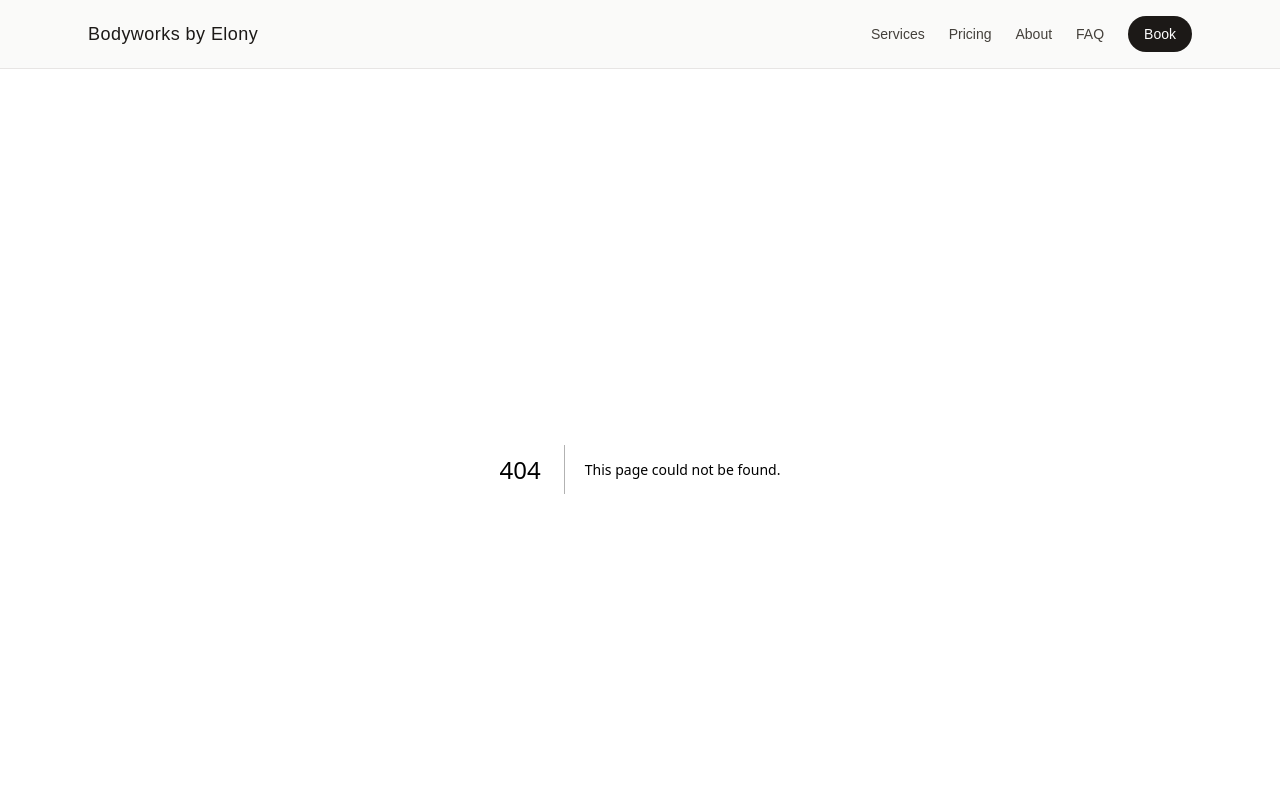
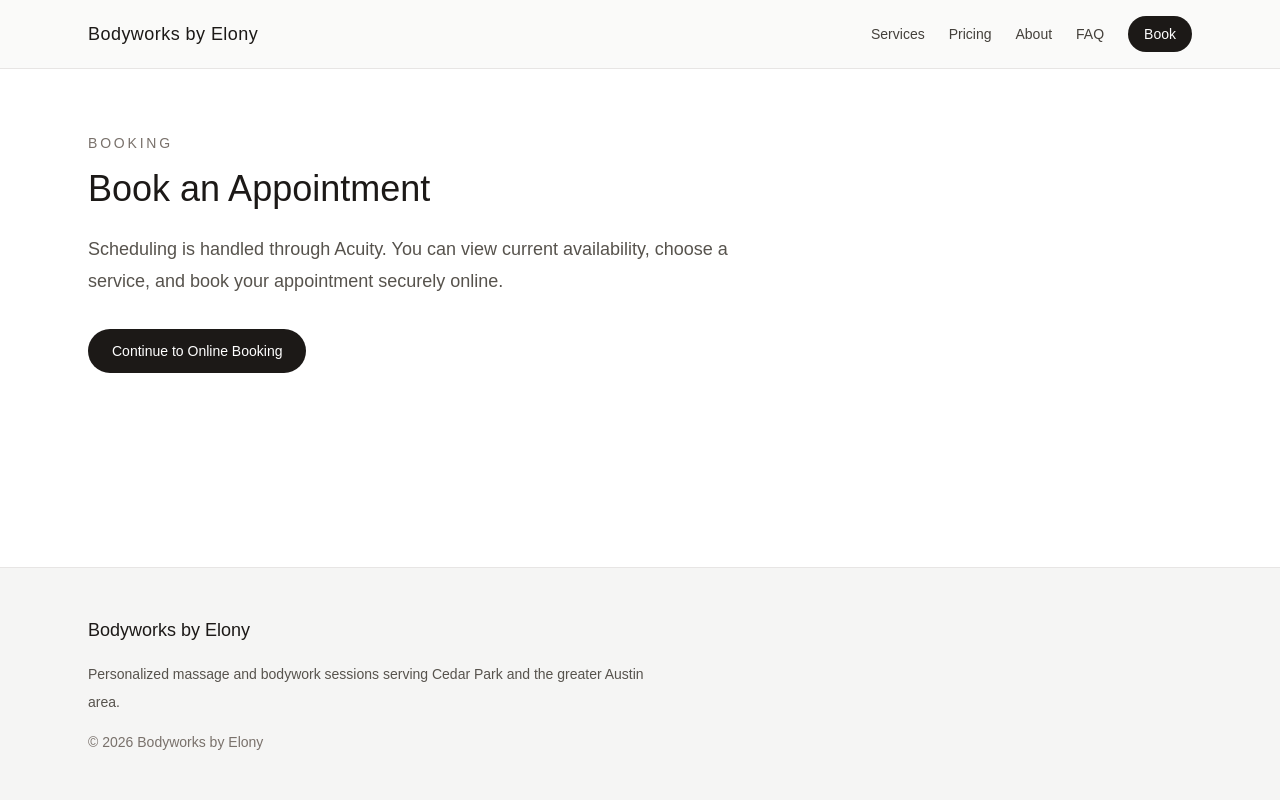
Before and after one commit to arosado-projects/bodyworks-by-elony, a Next.js app: page /booking in a window 1280 px wide. Before the commit this address had no page. Shown: the top 800 px of the page. Built offline with nearby package versions, Linux system fonts and the light colour scheme.

Commit message:
Add Acuity booking link

```diff
--- /dev/null
+++ b/app/about/page.tsx
@@ -0,0 +1,7 @@
+export default function AboutPage() {
+  return (
+    <main className="mx-auto max-w-6xl px-6 py-16">
+      <h1 className="text-4xl font-light text-stone-900">About Elony</h1>
+    </main>
+  );
+}
--- /dev/null
+++ b/app/booking/page.tsx
@@ -0,0 +1,32 @@
+import { siteConfig } from "../lib/site";
+
+export default function BookingPage() {
+  return (
+    <main className="mx-auto max-w-6xl px-6 py-16">
+      <div className="max-w-2xl">
+        <p className="mb-4 text-sm uppercase tracking-[0.2em] text-stone-500">
+          Booking
+        </p>
+
+        <h1 className="mb-6 text-4xl font-light text-stone-900">
+          Book an Appointment
+        </h1>
+
+        <p className="mb-8 text-lg leading-8 text-stone-600">
+          Scheduling is handled through Acuity. You can view current
+          availability, choose a service, and book your appointment securely
+          online.
+        </p>
+
+        <a
+          href={siteConfig.bookingUrl}
+          target="_blank"
+          rel="noopener noreferrer"
+          className="inline-flex rounded-full bg-stone-900 px-6 py-3 text-sm font-medium text-white transition hover:bg-stone-700"
+        >
+          Continue to Online Booking
+        </a>
+      </div>
+    </main>
+  );
+}
--- a/app/components/Header.tsx
+++ b/app/components/Header.tsx
@@ -1,3 +1,5 @@
+import { siteConfig } from "../lib/site";
+
 export default function Header() {
   return (
     <header className="border-b border-stone-200 bg-stone-50">
@@ -24,11 +26,14 @@ export default function Header() {
           </a>
 
           <a
-            href="#"
+            href={siteConfig.bookingUrl}
+            target="_blank"
+            rel="noopener noreferrer"
             className="rounded-full bg-stone-900 px-4 py-2 text-white transition hover:bg-stone-700"
           >
             Book
           </a>
+
         </nav>
       </div>
     </header>
--- /dev/null
+++ b/app/contact/page.tsx
@@ -0,0 +1,7 @@
+export default function ContactPage() {
+  return (
+    <main className="mx-auto max-w-6xl px-6 py-16">
+      <h1 className="text-4xl font-light text-stone-900">Contact</h1>
+    </main>
+  );
+}
--- /dev/null
+++ b/app/faq/page.tsx
@@ -0,0 +1,7 @@
+export default function FaqPage() {
+  return (
+    <main className="mx-auto max-w-6xl px-6 py-16">
+      <h1 className="text-4xl font-light text-stone-900">FAQ</h1>
+    </main>
+  );
+}
--- /dev/null
+++ b/app/lib/site.ts
@@ -0,0 +1,4 @@
+export const siteConfig = {
+  name: "Bodyworks by Elony",
+  bookingUrl: "https://bodyworksbyelony.as.me",
+};
--- a/app/page.tsx
+++ b/app/page.tsx
@@ -1,3 +1,5 @@
+import { siteConfig } from "./lib/site";
+
 export default function HomePage() {
   return (
     <main className="min-h-screen bg-stone-50 text-stone-900">
@@ -19,7 +21,9 @@ export default function HomePage() {
 
           <div className="flex flex-wrap gap-4">
             <a
-              href="#"
+              href={siteConfig.bookingUrl}
+              target="_blank"
+              rel="noopener noreferrer"
               className="rounded-full bg-stone-900 px-6 py-3 text-sm font-medium text-white transition hover:bg-stone-700"
             >
               Book an Appointment
--- /dev/null
+++ b/app/policies/page.tsx
@@ -0,0 +1,7 @@
+export default function PoliciesPage() {
+  return (
+    <main className="mx-auto max-w-6xl px-6 py-16">
+      <h1 className="text-4xl font-light text-stone-900">Policies</h1>
+    </main>
+  );
+}
--- /dev/null
+++ b/app/pricing/page.tsx
@@ -0,0 +1,7 @@
+export default function PricingPage() {
+  return (
+    <main className="mx-auto max-w-6xl px-6 py-16">
+      <h1 className="text-4xl font-light text-stone-900">Pricing</h1>
+    </main>
+  );
+}
--- /dev/null
+++ b/app/services/page.tsx
@@ -0,0 +1,7 @@
+export default function ServicesPage() {
+  return (
+    <main className="mx-auto max-w-6xl px-6 py-16">
+      <h1 className="text-4xl font-light text-stone-900">Services</h1>
+    </main>
+  );
+}
```
